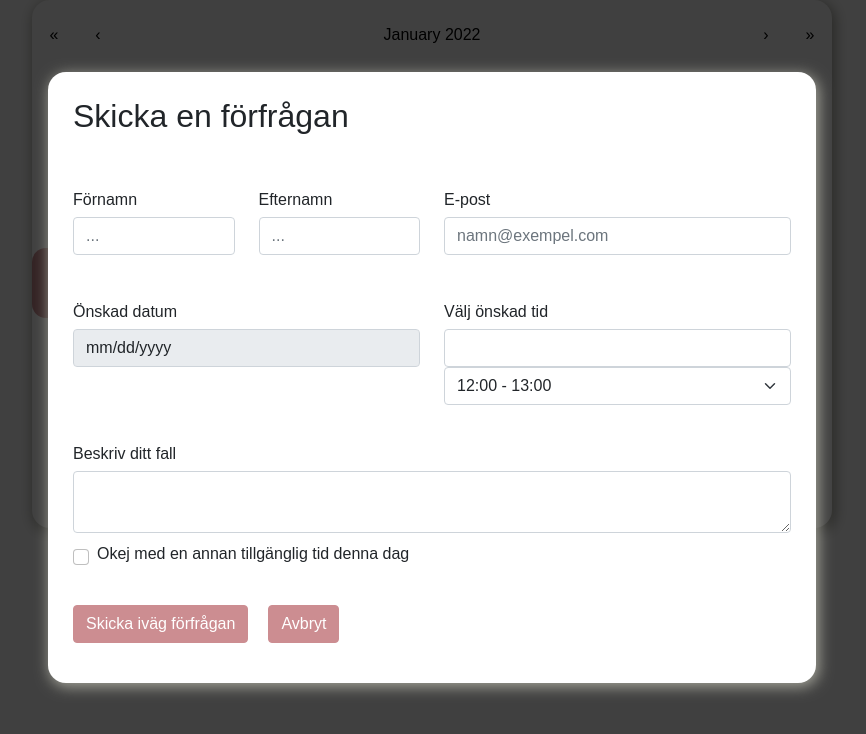
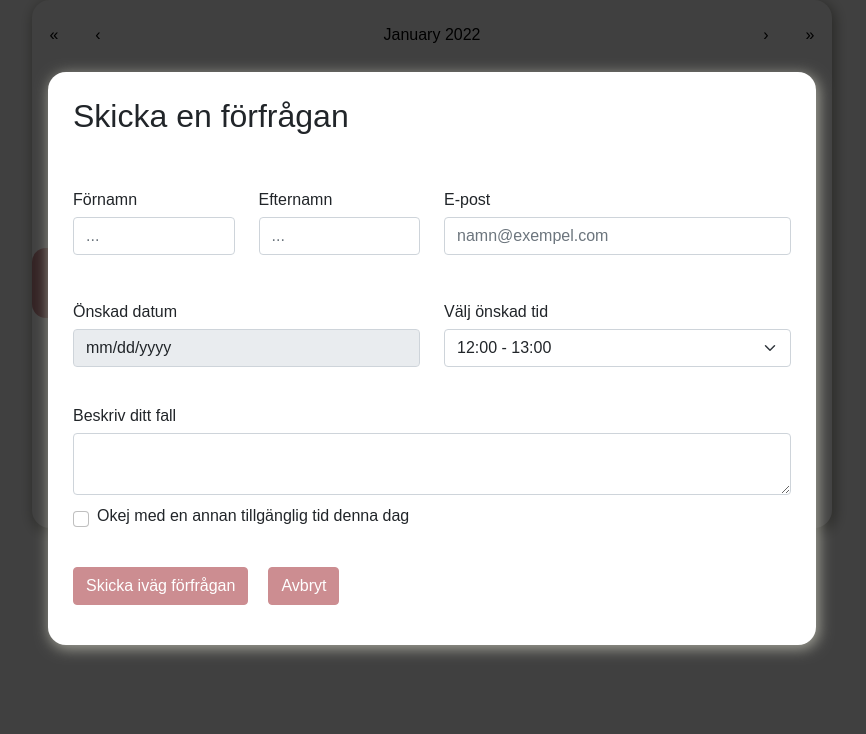
Before and after one commit to talebhammoude/react-calendar, a React (Create React App) app in the folder reactcalendarcomp/: page / in a window 1280 px wide. Both pictures are taken after a click on the button "10". Shown: the top 734 px of the page, without its empty margins (208-1074 px from the left). Built offline with nearby package versions, Linux system fonts and the light colour scheme.

Commit message:
update email func

```diff
--- a/reactcalendarcomp/public/index.html
+++ b/reactcalendarcomp/public/index.html
@@ -42,7 +42,7 @@
     <form name="contact" netlify netlify-honeypot="bot-field" hidden>
       <input type="text"  name="surname">
       <input type="text"  name="aftername">
-      <input type="email" name="email">
+      <input type="text" name="email">
       <input type="text" name="date">
       <input type="text" name="time">
       <textarea name="message"></textarea>
--- a/reactcalendarcomp/src/components/Exampleform/Exampleform.jsx
+++ b/reactcalendarcomp/src/components/Exampleform/Exampleform.jsx
@@ -22,8 +22,8 @@ function Exampleform(props) {
 
       <div className='backdrop'/>
       <div className='form-dialog'>
-      <Form   name="contact" onSubmit="submit"  method="post" data-netlify="true">
-        <input type="hidden" name="form-name" value="contact" />
+      <Form   name="contact" method="post">
+      <input type="hidden" name="form-name" value="contact" />
 
       <Row className="mb-4">
         <h2>Skicka en förfrågan</h2>
@@ -50,14 +50,14 @@ function Exampleform(props) {
             type="text"
             placeholder="..."
             defaultValue=""
-            name="aftername"
+
           />
           <Form.Control.Feedback></Form.Control.Feedback>
         </Form.Group>
 
         <Form.Group as={Col} md="6" >
           <Form.Label>E-post</Form.Label>
-          <Form.Control type="email" placeholder="namn@exempel.com" required name="email" />
+          <Form.Control type="email" placeholder="namn@exempel.com" required />
           <Form.Control.Feedback type="invalid"></Form.Control.Feedback>
         </Form.Group>
 
@@ -74,7 +74,6 @@ function Exampleform(props) {
         </Form.Group>
         <Form.Group as={Col} md="6" controlId="validationCustom04">
           <Form.Label>Välj önskad tid</Form.Label>
-          <Form.Control  name="time"/>
           <Form.Select>
             <option value="t-1">12:00 - 13:00</option>
             <option value="t-2">13:10 - 14:10</option>
@@ -92,7 +91,7 @@ function Exampleform(props) {
       <Row className="mb-2">
         <Form.Group className="mb-1" controlId="exampleForm.ControlTextarea1">
         <Form.Label>Beskriv ditt fall</Form.Label>
-        <Form.Control as="textarea" name="message" rows={2} />
+        <Form.Control as="textarea" rows={2} />
         </Form.Group>
       </Row>
 
```
